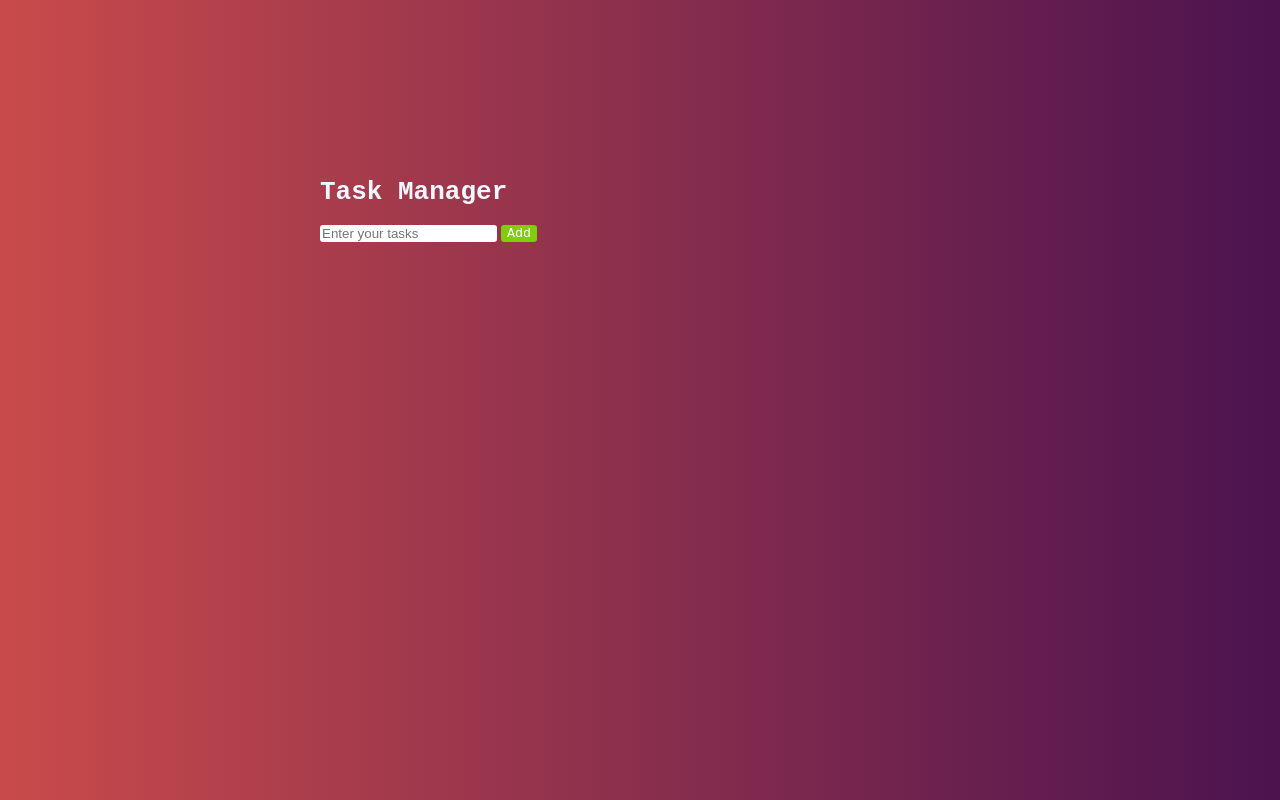
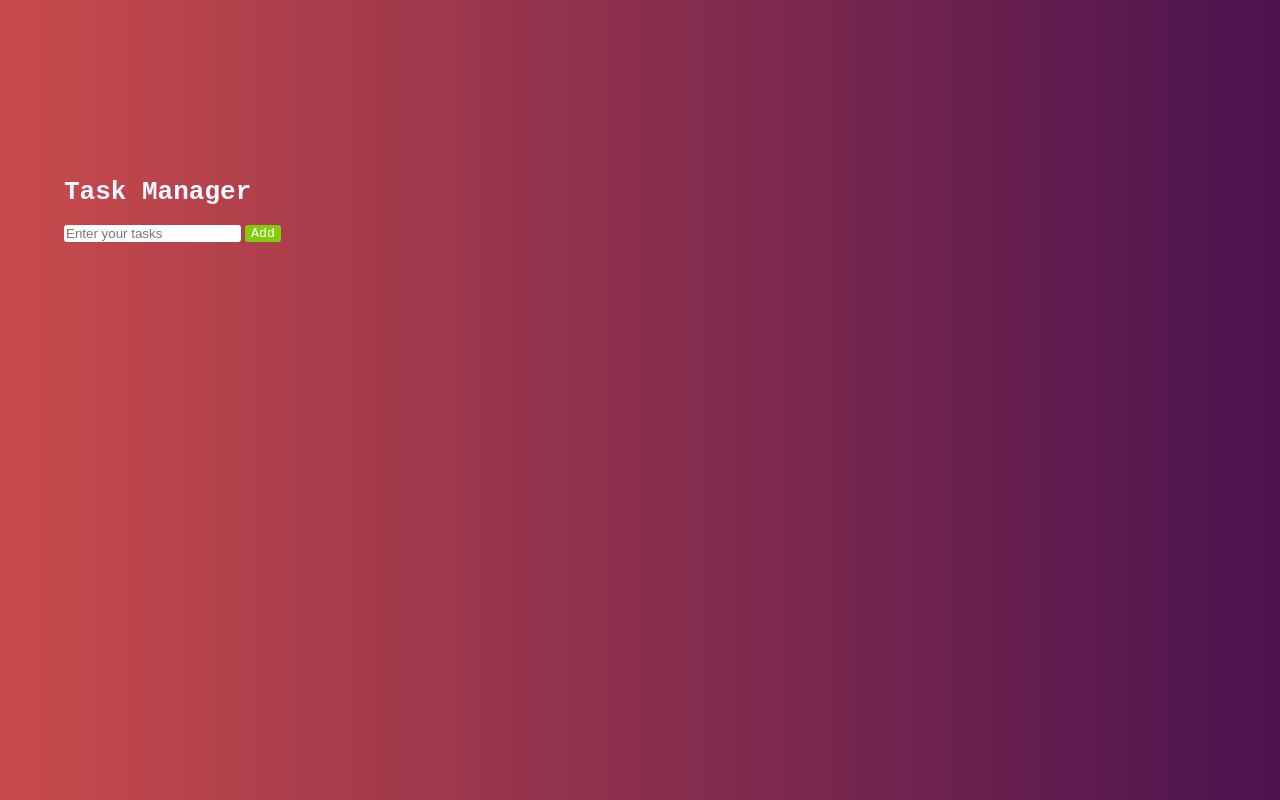
Before and after one commit to vvronline/Task-Manager, a plain HTML site: page index.html in a window 1280 px wide. Drawn offline with Linux system fonts and the light colour scheme.

Commit message:
position adjustments

```diff
--- a/style.css
+++ b/style.css
@@ -12,7 +12,7 @@ h1{
 
     position: absolute;
     top: 20%;
-    left: 25%;
+    left: 5%;
 
 }
 
```
